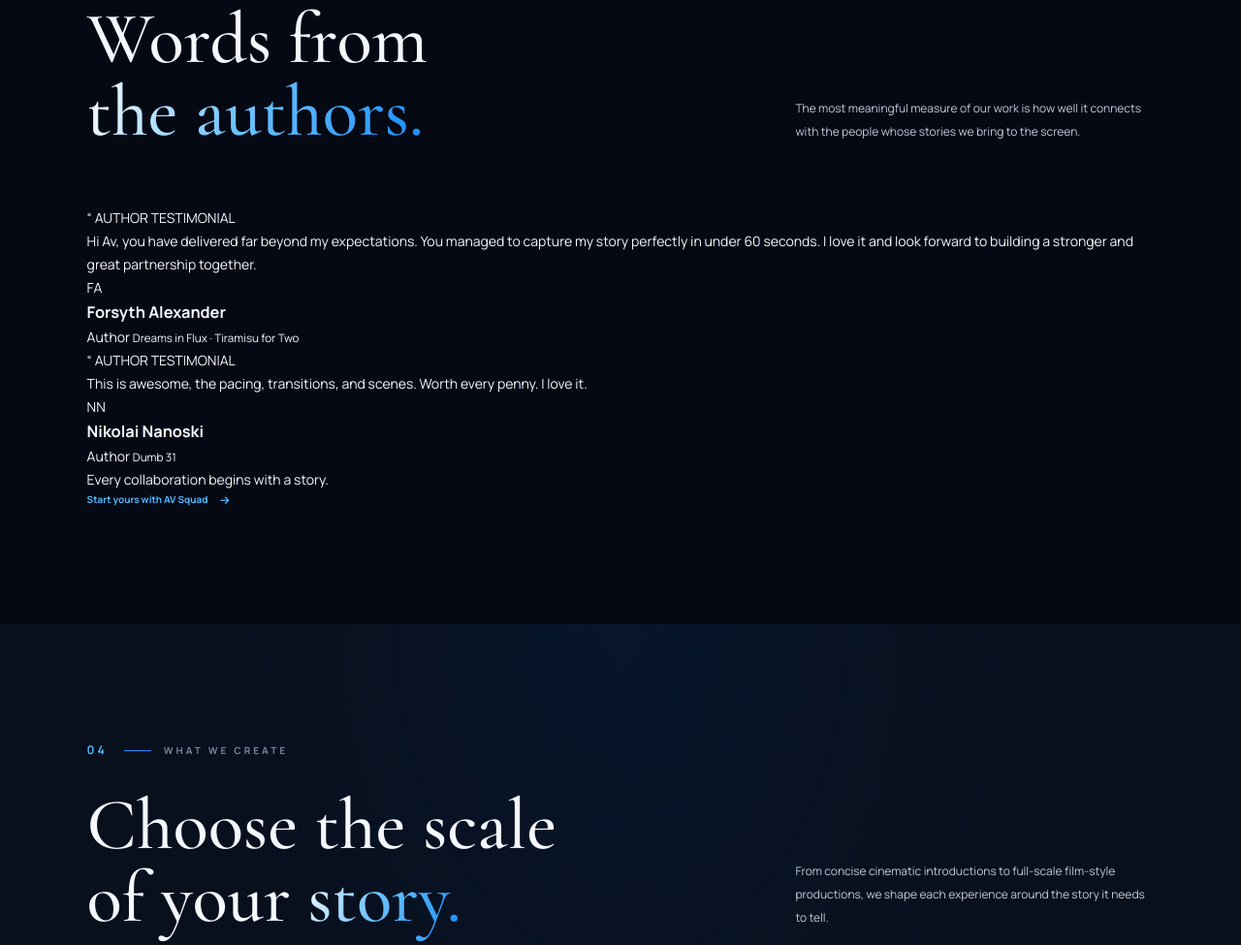
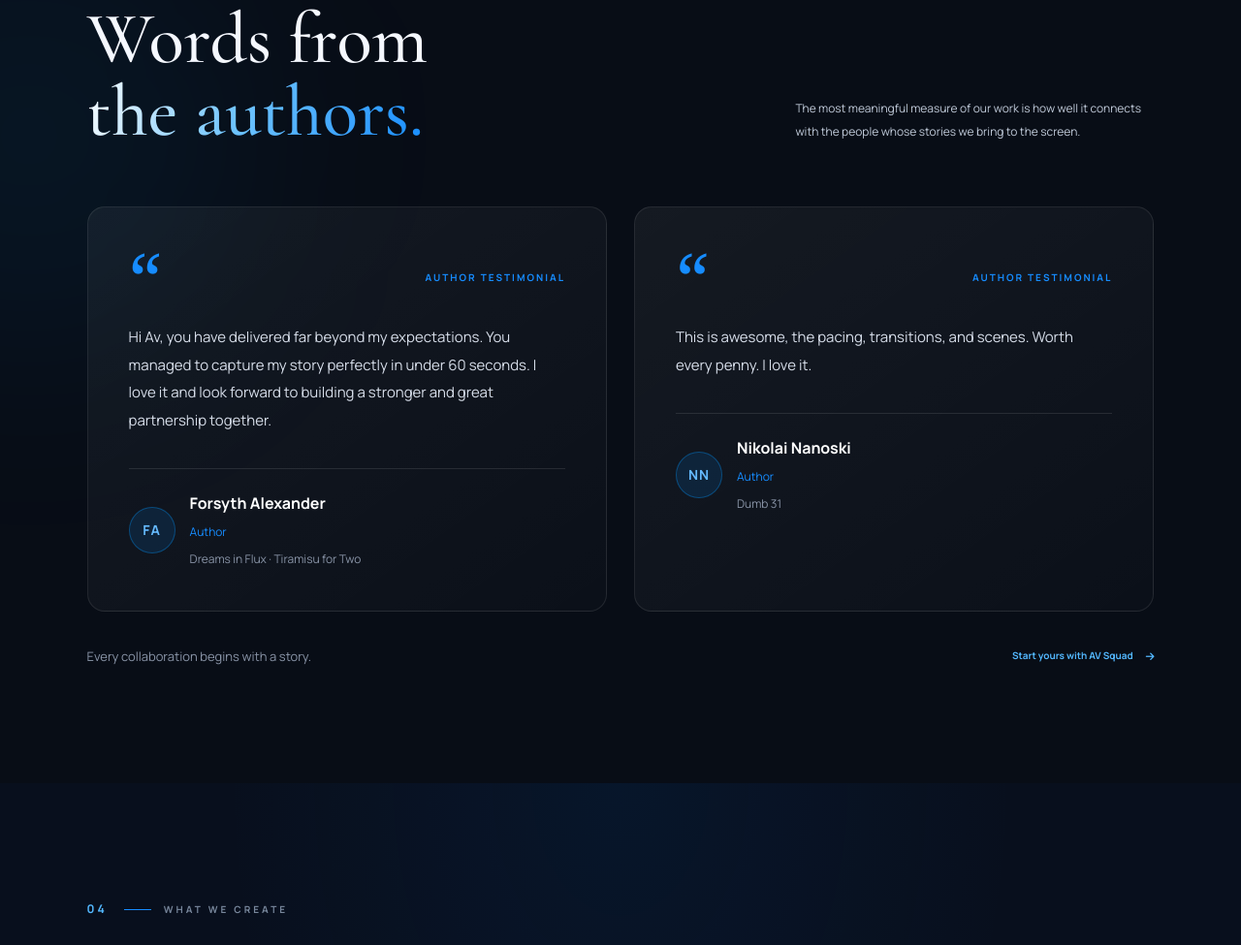
Before and after one commit to AvSquadStudios/av-squad-studios, a plain HTML site: page index.html in a window 1280 px wide. Shown: the part 2326-3301 px from the top of the page at 97% size. Drawn offline with nearby package versions, Linux system fonts and the light colour scheme.

Commit message:
Update style.css

```diff
--- a/style.css
+++ b/style.css
@@ -2241,3 +2241,154 @@ img {
   }
 
 }
+
+
+/* ================================
+   AUTHOR TESTIMONIALS
+================================ */
+
+.testimonials-section {
+    position: relative;
+    background: #080d16;
+    overflow: hidden;
+}
+
+.testimonials-section::before {
+    content: "";
+    position: absolute;
+    width: 420px;
+    height: 420px;
+    background: rgba(0, 153, 255, 0.07);
+    filter: blur(120px);
+    border-radius: 50%;
+    top: 10%;
+    left: -180px;
+    pointer-events: none;
+}
+
+.testimonials-grid {
+    display: grid;
+    grid-template-columns: repeat(2, 1fr);
+    gap: 28px;
+    margin-top: 55px;
+    position: relative;
+    z-index: 1;
+}
+
+.testimonial-card {
+    position: relative;
+    padding: 42px;
+    background: linear-gradient(
+        145deg,
+        rgba(255,255,255,0.055),
+        rgba(255,255,255,0.015)
+    );
+    border: 1px solid rgba(255,255,255,0.09);
+    border-radius: 18px;
+    transition: transform 0.35s ease, border-color 0.35s ease;
+}
+
+.testimonial-card:hover {
+    transform: translateY(-7px);
+    border-color: rgba(0, 153, 255, 0.45);
+}
+
+.testimonial-top {
+    display: flex;
+    justify-content: space-between;
+    align-items: center;
+    margin-bottom: 18px;
+}
+
+.testimonial-quote-mark {
+    font-family: Georgia, serif;
+    font-size: 75px;
+    line-height: 0.8;
+    color: #168cff;
+}
+
+.testimonial-label {
+    color: #168cff;
+    font-size: 10px;
+    font-weight: 700;
+    letter-spacing: 2px;
+}
+
+.testimonial-quote {
+    color: #d7deea;
+    font-size: 15px;
+    line-height: 1.9;
+    margin-bottom: 35px;
+}
+
+.testimonial-author {
+    display: flex;
+    align-items: center;
+    gap: 15px;
+    padding-top: 22px;
+    border-top: 1px solid rgba(255,255,255,0.1);
+}
+
+.author-monogram {
+    width: 48px;
+    height: 48px;
+    flex-shrink: 0;
+    display: grid;
+    place-items: center;
+    border-radius: 50%;
+    background: rgba(0, 140, 255, 0.12);
+    border: 1px solid rgba(0, 153, 255, 0.35);
+    color: #65baff;
+    font-weight: 700;
+    letter-spacing: 1px;
+}
+
+.author-details h3 {
+    color: #fff;
+    font-size: 16px;
+    margin: 0 0 5px;
+}
+
+.author-details span {
+    display: block;
+    color: #168cff;
+    font-size: 12px;
+    margin-bottom: 5px;
+}
+
+.author-details small {
+    color: #8994a7;
+    font-size: 12px;
+}
+
+.testimonials-footer {
+    display: flex;
+    justify-content: space-between;
+    align-items: center;
+    gap: 20px;
+    margin-top: 35px;
+    position: relative;
+    z-index: 1;
+}
+
+.testimonials-footer p {
+    color: #8994a7;
+    font-size: 13px;
+}
+
+@media (max-width: 760px) {
+    .testimonials-grid {
+        grid-template-columns: 1fr;
+        gap: 20px;
+        margin-top: 35px;
+    }
+
+    .testimonial-card {
+        padding: 28px;
+    }
+
+    .testimonials-footer {
+        flex-direction: column;
+        align-items: flex-start;
+    }
+}
```
